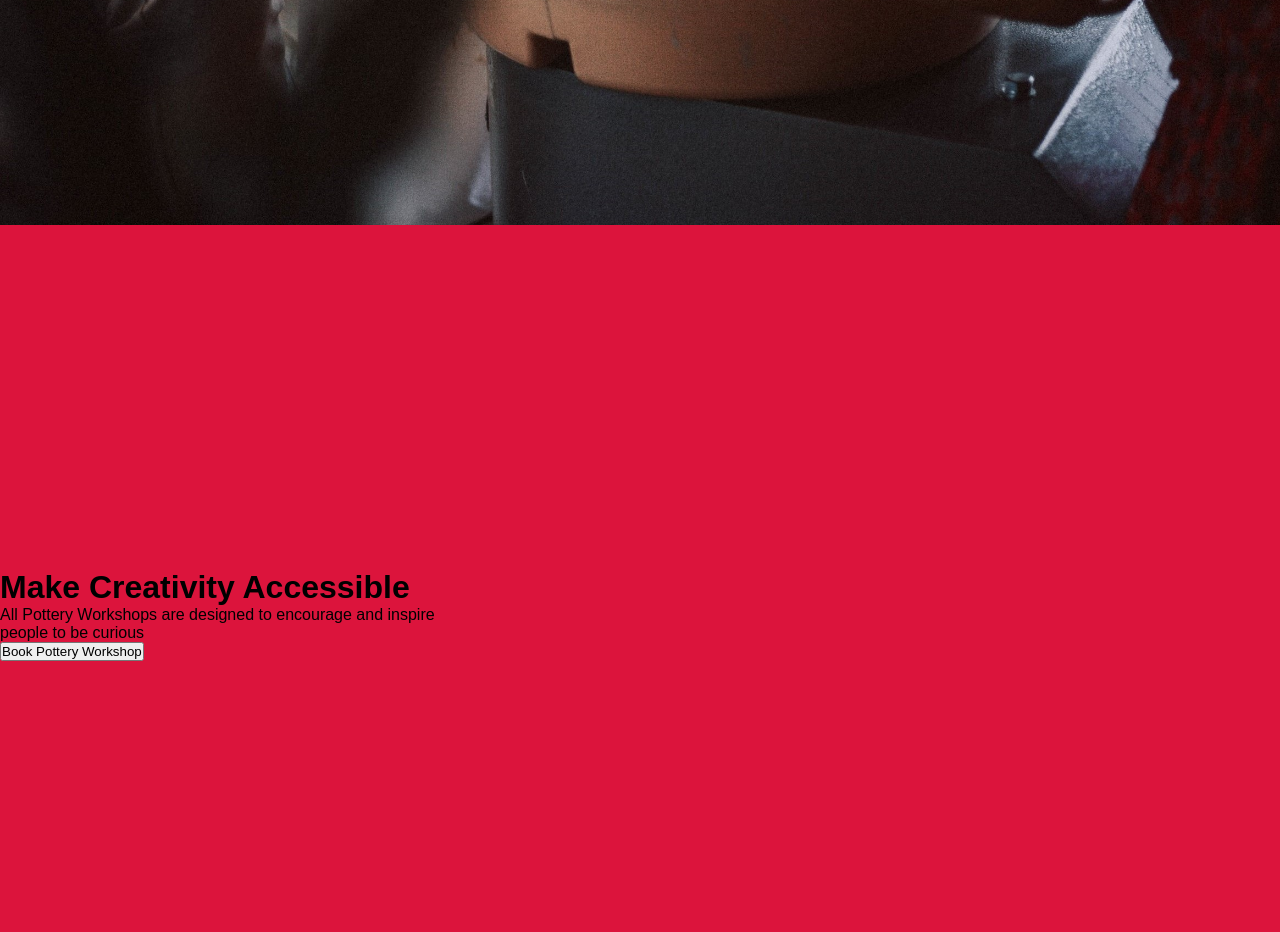
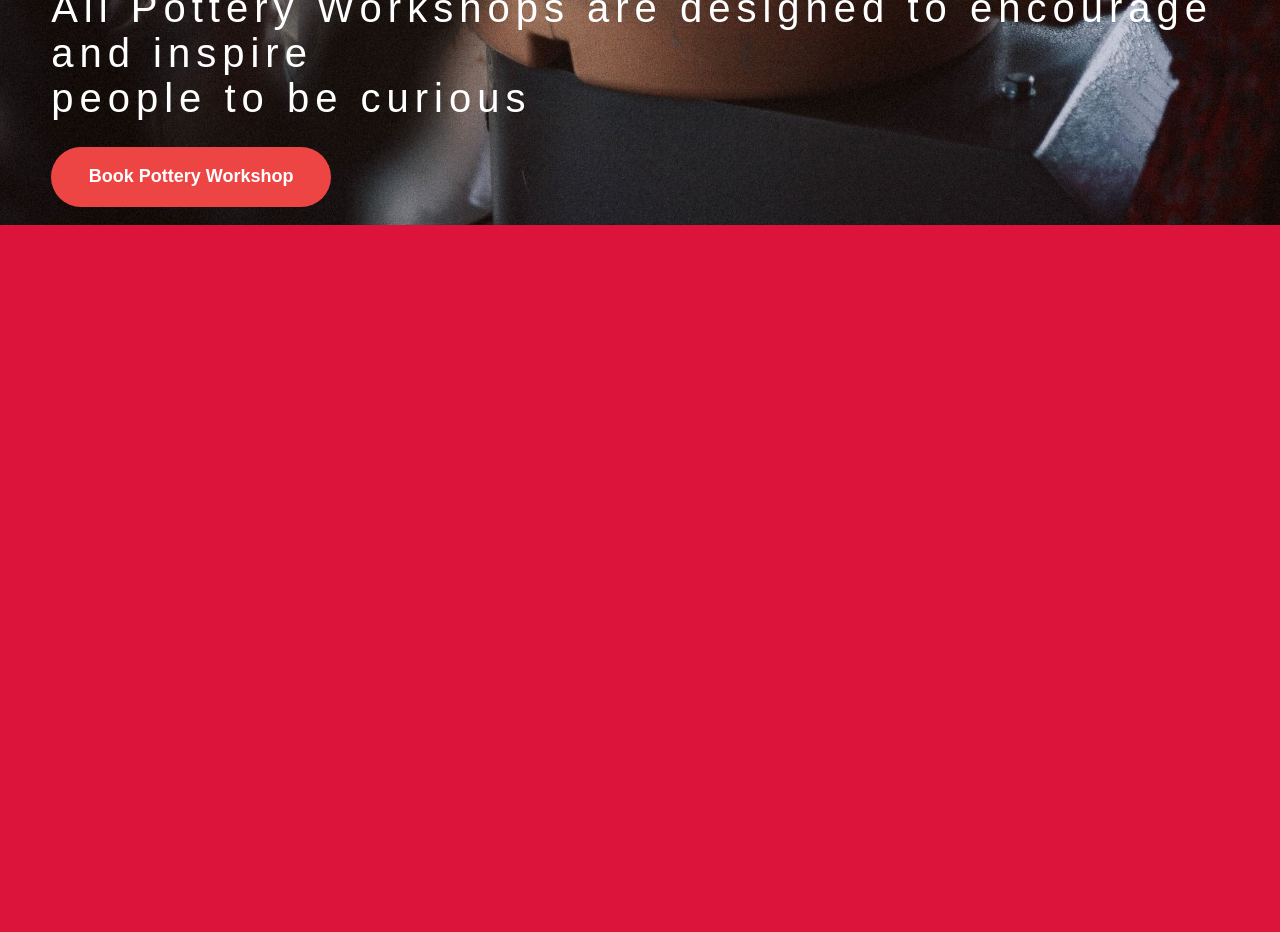
Before and after one commit to SurPun/Slightly-Curious, a plain HTML site: page index.html in a window 1280 px wide. Shown: the part 623-1555 px from the top of the page. Before the commit the page ends 1284 px from the top, so only its background shows below. Drawn offline with Linux system fonts and the light colour scheme.

Commit message:
Styles landing page

```diff
--- a/index.html
+++ b/index.html
@@ -28,22 +28,25 @@
         <!-- Cart Button-->
         <i id="cart" class="fas fa-shopping-cart"></i>
       </nav>
-    </header>
 
-    <main>
-      <!-- Landing Page -->
-      <div class="landing-page">
+      <!-- Header Info -->
+
+      <div id="header-info">
         <h1>Make Creativity Accessible</h1>
 
         <p>
           All Pottery Workshops are designed to encourage and inspire<br>
           people to be curious
         </p>
+
+        <button class="book">
+          Book Pottery Workshop
+        </button>
       </div>
+    </header>
 
-      <button class="book">
-        Book Pottery Workshop
-      </button>
+    <main>
+
 
     </main>
 
--- a/style.css
+++ b/style.css
@@ -34,6 +34,9 @@ header {
   padding-left: 4vw;
 
   max-width: 175px;
+
+  filter: brightness(150%);
+  cursor: pointer;
 }
 
 #main-nav {
@@ -42,7 +45,6 @@ header {
 
 #nav-list {
   padding-right: 10vw;
-  margin-bottom: 60rem;
 }
 
 #nav-list a {
@@ -61,4 +63,44 @@ header {
 
 #cart {
   color: white;
+  font-size: 28px;
+  margin-top: 12.5px;
+
+  cursor: pointer;
 }
+
+#cart:hover {
+  color: pink;
+}
+
+#header-info {
+  position: relative;
+  margin-left: 4vw;
+  margin-top: 20vw;
+
+  letter-spacing: 0.15em;
+}
+
+header h1, header p, header button {
+  color: white;
+}
+
+header {
+  font-size: 2.5rem;
+}
+
+header button {
+  width: 280px;
+  height: 60px;
+  background-color: rgb(237, 68, 68);
+  border: none;
+  border-radius: 300px;
+
+  cursor: pointer;
+
+  margin-top: 2vw;
+  margin-bottom: 60rem;
+
+  font-weight: 700;
+  font-size: 18px;
+}
```
